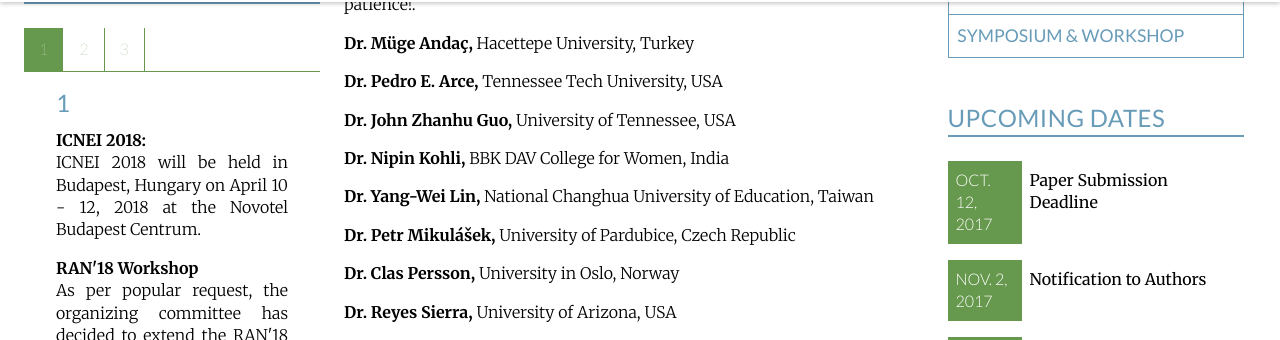
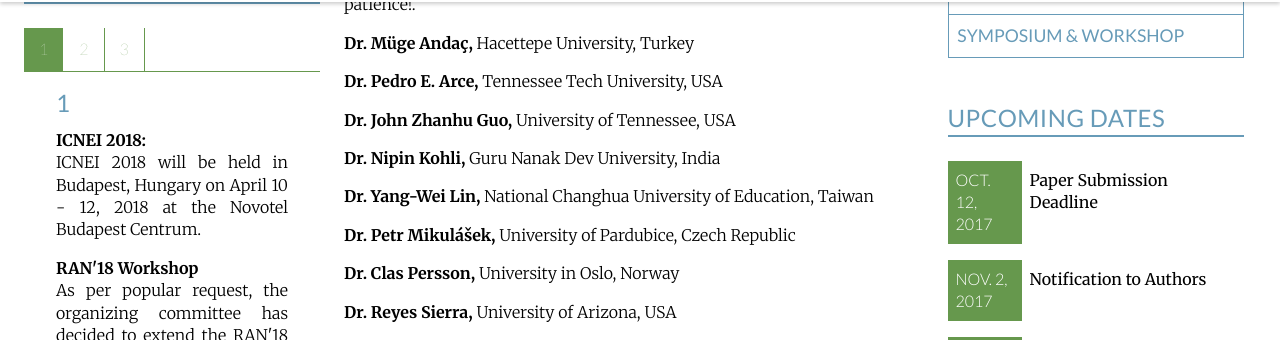
Before and after one commit to intaset/icnei, a Jekyll site: the page built from committee.html, in a window 1280 px wide and 900 px high, scrolled down 448 px. Shown: the part 112-452 px from the top of the window. Built offline with Jekyll 4.4.1, drawn with Linux system fonts in a browser that asks for light colours; nearby versions of some CDN libraries; Markdown is read by kramdown in place of the engine named in the settings; comment, search, counter and statistics services are not loaded.

Commit message:
changed the affiliation of a sc member

```diff
--- a/committee.html
+++ b/committee.html
@@ -11,7 +11,7 @@ meta: The scientific committee members of ICNEI.
     <p class="body"><b>Dr. Müge Andaç,</b> Hacettepe University, Turkey </p>
     <p class="body"><b>Dr. Pedro E. Arce,</b> Tennessee Tech University, USA </p>
     <p class="body"><b>Dr. John Zhanhu Guo,</b> University of Tennessee, USA </p>
-    <p class="body"><b>Dr. Nipin Kohli,</b> BBK DAV College for Women, India </p>
+    <p class="body"><b>Dr. Nipin Kohli,</b> Guru Nanak Dev University, India </p>
     <p class="body"><b>Dr. Yang-Wei Lin,</b> National Changhua University of Education, Taiwan </p>
     <p class="body"><b>Dr. Petr Mikulášek,</b> University of Pardubice, Czech Republic </p>
     <p class="body"><b>Dr. Clas Persson,</b> University in Oslo, Norway </p>
```
Also changed, not shown: 1 other file.
